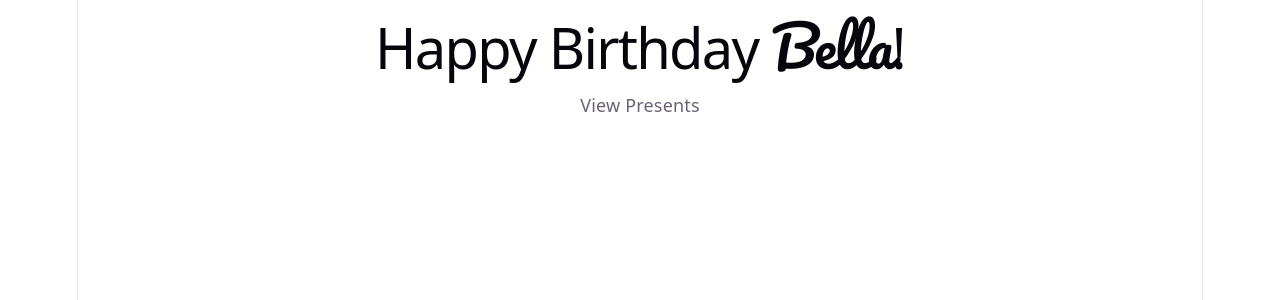
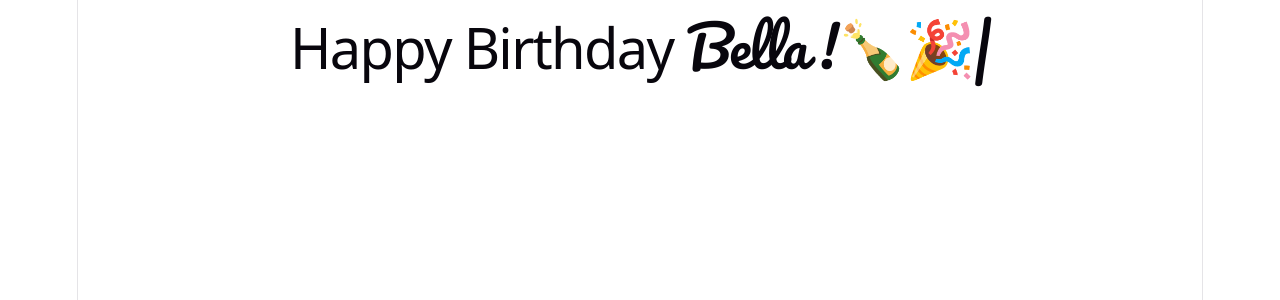
Before and after one commit to DukeBirdie/birthday-site, a React (Vite) app: page /user/Bella in a window 1280 px wide. Shown: the top 300 px of the page. Built offline with nearby package versions, Linux system fonts and the light colour scheme; a web font is replaced by a local one.

Commit message:
added simple typing animations

```diff
--- a/package.json
+++ b/package.json
@@ -11,9 +11,11 @@
   },
   "dependencies": {
     "@tailwindcss/vite": "^4.3.0",
+    "gsap": "^3.15.0",
     "react": "^19.2.6",
     "react-dom": "^19.2.6",
     "react-router-dom": "^7.15.1",
+    "react-type-animation": "^3.2.0",
     "tailwindcss": "^4.3.0"
   },
   "devDependencies": {
--- a/src/index.css
+++ b/src/index.css
@@ -117,3 +117,12 @@ code {
   padding: 4px 8px;
   background: var(--code-bg);
 }
+
+/* cursor animation */
+.typing-cursor span::after {
+  animation: hideCursor 0s 3s forwards;
+}
+
+@keyframes hideCursor {
+  to { opacity: 0; }
+}
--- a/src/pages/User.jsx
+++ b/src/pages/User.jsx
@@ -1,5 +1,6 @@
 import '../App.css'
 import { useParams, Link } from 'react-router-dom'
+import { TypeAnimation } from 'react-type-animation';
 
 /**
  * Map to define different fonts for different users.
@@ -21,8 +22,24 @@ function User() {
 
   return (
     <>
-      <h1 className="font-light">Happy Birthday <span className={font}>{(name === "Sam") ? "Samantha" : name}</span>!</h1>
-      <Link to={`/presents/${name}`}>View Presents</Link>
+      <h1 className="font-light">
+        Happy Birthday{' '}
+        <span className={font}>
+          <TypeAnimation
+            sequence={[(name === "Sam") ? "Samantha !🍾🎉" : name + " !🍾🎉", 1000]}
+            speed={10}
+            cursor={true}
+            repeat={0}
+            className="typing-cursor"
+          />
+        </span>
+      </h1>
+
+      <Link to={`/presents/${name}`} className='text-xl text-gray-300'>
+        <button className='inline-flex items-center rounded-md bg-white/10 px-3 py-2 text-sm font-semibold text-white inset-ring inset-ring-white/5 hover:bg-white/20'>
+          View Presents
+        </button>
+      </Link>
     </>
   )
 }
```
Also changed, not shown: 1 other file (tests, documents, lock files or other folders).
